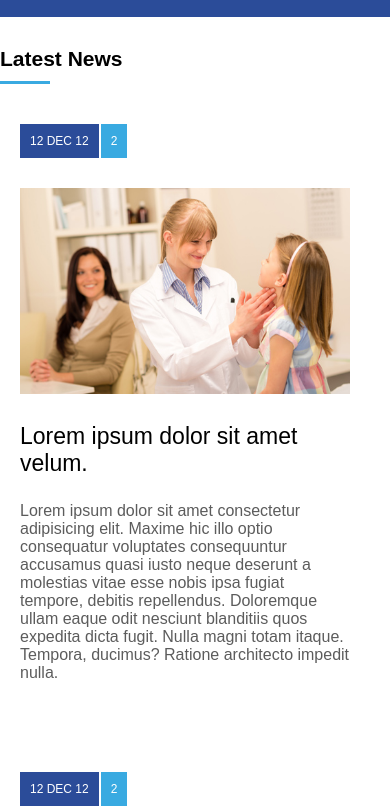
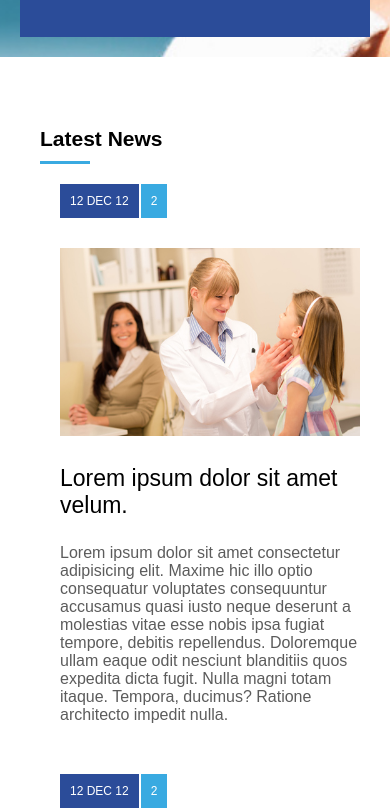
Before and after one commit to ryan-melo/projeto1-B7Web, a plain HTML site: page index.html in a window 390 px wide. Shown: the part 1033-1844 px from the top of the page. Drawn offline with Linux system fonts and the light colour scheme.

Commit message:
article arrumado

```diff
--- a/assets/css/template.css
+++ b/assets/css/template.css
@@ -400,7 +400,11 @@ footer .widget-tittle-text {
         flex-direction: column;
     }
 
-    article,
+    article {
+        margin-left: 20px;
+    }
+
+    section,
     aside {
         padding: 20px;
     }
```
